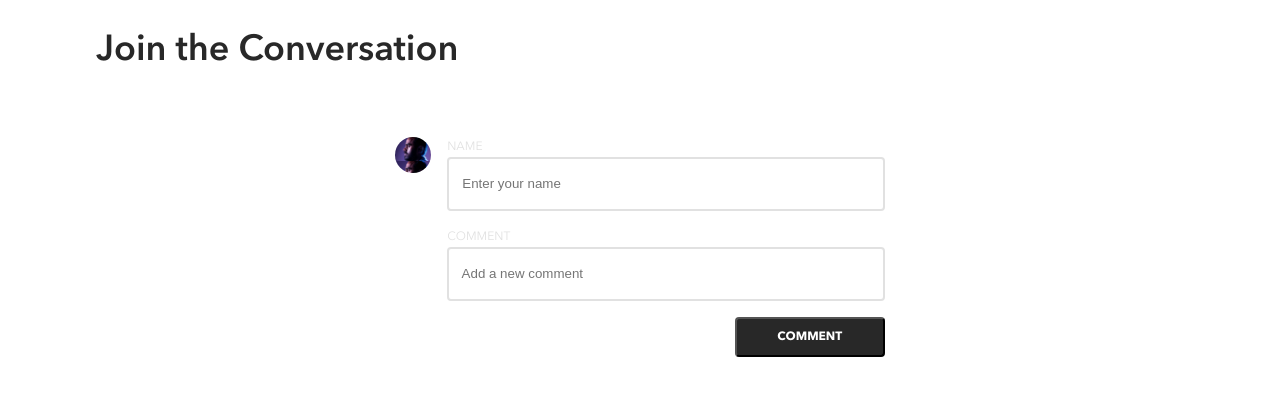
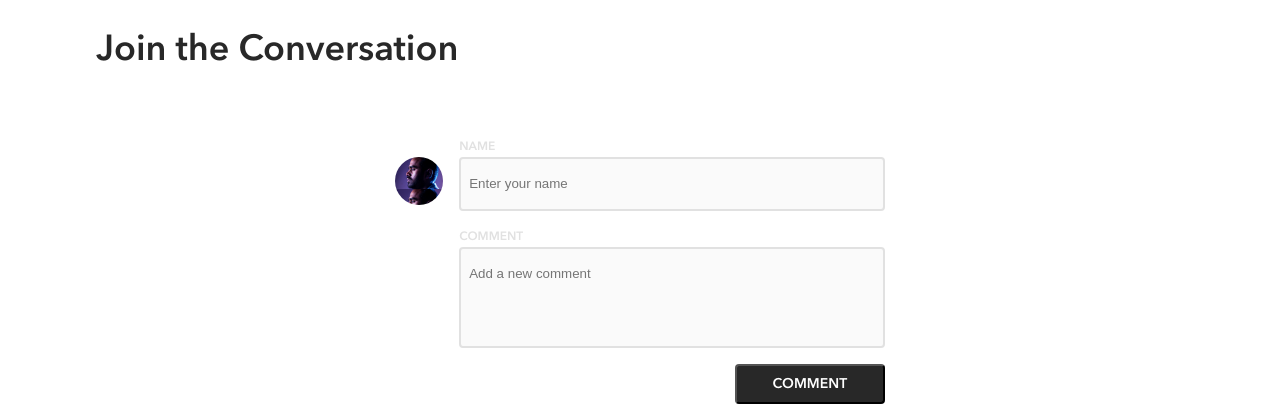
Before and after one commit to Zijing-Liu/Bandsite, a plain HTML site: page index.html in a window 1280 px wide. Shown: the part 2800-3217 px from the top of the page. Drawn offline with nearby package versions, Linux system fonts and the light colour scheme; no server answers.

Commit message:
updated the sytling of acator, form input fields, and primary cta to fit the client's requirements

```diff
--- a/styles/bio.scss
+++ b/styles/bio.scss
@@ -374,6 +374,7 @@ body {
     font-weight: 400;
     display: none;
     @include tablet {
+      font-weight: 400;
       display: inline-block;
       flex-basis: 100%;
       text-align: right;
@@ -382,6 +383,7 @@ body {
       color: $White;
     }
     @include desktop {
+      font-weight: 400;
       padding-right: $page-margin--desktop;
     }
   }
@@ -412,22 +414,31 @@ body {
 .form {
   display: flex;
   flex-direction: column;
+
   &__name {
     width: -webkit-fill-available;
+    background-color: $Alabaster;
     min-height: 36px;
+    padding-left: $padding;
     border-radius: 4px;
     border-color: $Mercury;
     border-style: solid;
+    padding-left: 8px;
     @include tablet {
       min-height: 48px;
     }
   }
   &__comment {
+    position: relative;
     width: -webkit-fill-available;
-    min-height: 36px;
+    background-color: $Alabaster;
+    padding-left: $padding;
+    padding-bottom: $padding-before-headline-large;
     border-radius: 4px;
     border-color: $Mercury;
     border-style: solid;
+    padding-left: 8px;
+    margin-top: 0px;
     @include tablet {
       min-height: 48px;
     }
@@ -435,16 +446,18 @@ body {
   &__label {
     @include labels-and-buttons;
     color: $Mercury;
-    font-weight: 400;
+    font-weight: 600;
     margin-top: $padding;
     &--comment {
       @extend .form__label;
+      align-items: flex-start;
     }
   }
 }
 
 .primary-cta {
   @include labels-and-buttons;
+  padding: 0;
   font-size: 14px;
   margin: $padding 0;
   color: $White;
@@ -452,11 +465,14 @@ body {
   width: 100%;
   background-color: $BandSite-Black;
   border-radius: 4px;
+  font-weight: 600;
   @include tablet {
-    max-width: 150px;
     position: relative;
     margin-left: auto;
+    font-size: 14px;
+    width: 150px;
   }
+
   &--hidden {
     @extend .primary-cta;
     visibility: hidden;
@@ -489,7 +505,9 @@ body {
 }
 .comments-content {
   @include tablet {
-    padding: 0 $padding-before-headline-large;
+    padding: 0 $padding-before-headline-extra-large;
+  }
+  @include desktop {
     width: 45%;
     position: relative;
     margin: auto;
@@ -538,4 +556,9 @@ hr {
     background-size: contain;
     margin: $padding $padding $padding 0;
   }
+  @include tablet {
+    width: 48px;
+    height: 48px;
+    margin-top: 36px;
+  }
 }
--- a/styles/shows.scss
+++ b/styles/shows.scss
@@ -110,7 +110,7 @@ iframe {
     display: flex;
     justify-content: space-between;
     align-items: baseline;
-    flex-wrap: wrap;
+    flex-wrap: nowrap;
     border-bottom-width: 1px;
     border-bottom-color: $Mercury;
     border-bottom-style: solid;
@@ -183,22 +183,13 @@ iframe {
     }
   }
 }
+.primary-cta {
+  @include tablet {
+    margin-left: 0;
+    width: 150px;
+    font-size: 14px;
+  }
 
-.primary-cta {
-  @include labels-and-buttons;
-  font-size: 14px;
-  color: $White;
-  height: $cta-height;
-  width: 100%;
-  background-color: $BandSite-Black;
-  border-radius: 4px;
-  @include tablet {
-    min-width: 200px;
-    flex-basis: 100%;
-    font-size: 14px;
-    padding-left: 32px;
-    padding-right: 32px;
-  }
   &--hidden {
     @extend .primary-cta;
     visibility: hidden;
```
Also changed, not shown: index.html (+2 -2 lines), styles/bio.css, styles/shows.css.
